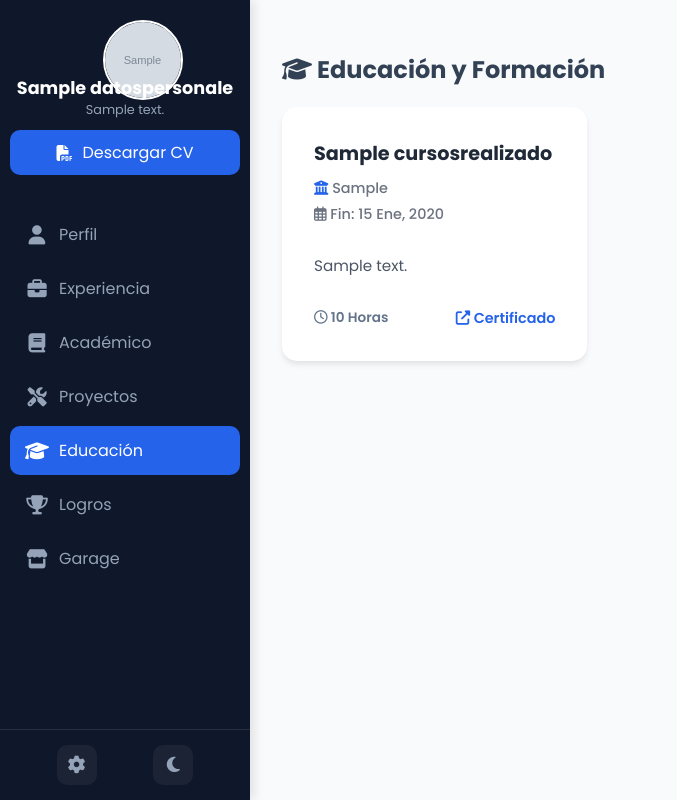
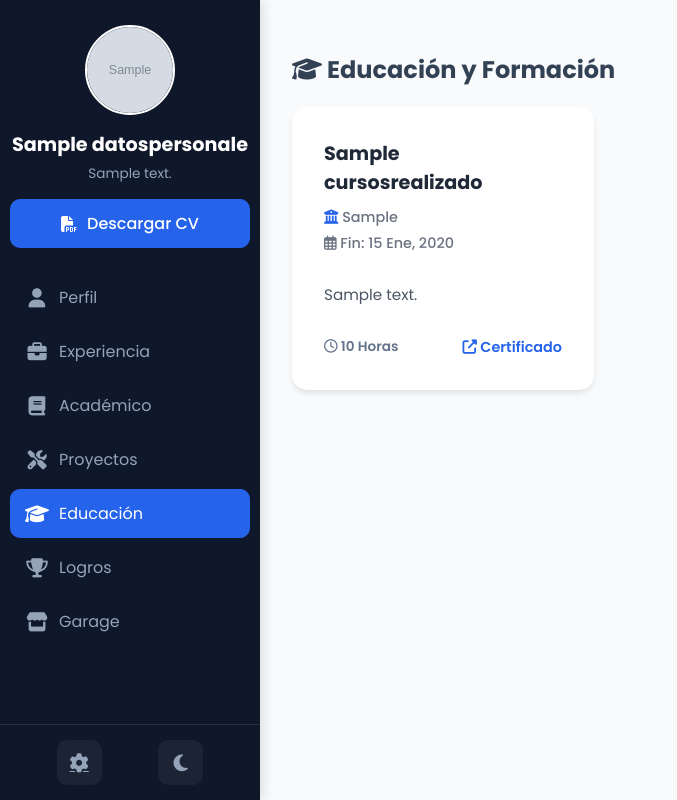
Before and after one commit to alanalava/HOJADEVIDA_ALAN, a Django app: page /cursos/ in a window 1280 px wide. Shown: the whole page, without its empty margins (0-677 px from the left). Run offline with Django 5.2, Linux system fonts and the light colour scheme; tables that the repository leaves empty hold one stand-in row (values such as "Sample post"); grey boxes marked "Sample" are stand-in pictures.

Commit message:
Corrección de Superposición y Texto Invisible

```diff
--- a/Perfil/templates/base.html
+++ b/Perfil/templates/base.html
@@ -12,8 +12,8 @@
         * { box-sizing: border-box; }
 
         :root {
-            --sidebar-width-open: 250px;
-            --sidebar-width-closed: 75px;
+            --sidebar-width-open: 260px;
+            --sidebar-width-closed: 80px;
             --primary: #2563eb;
             --sidebar-bg: #0f172a;
 
@@ -21,8 +21,6 @@
             --bg-card: #ffffff;
             --text-main: #334155;
             --text-muted: #64748b;
-
-            /* Colores para las etiquetas (Tags) */
             --tag-bg: #e2e8f0;
             --tag-text: #475569;
         }
@@ -30,10 +28,8 @@
         body.dark-mode {
             --bg-main: #0b1120;
             --bg-card: #1e293b;
-            --text-main: #e2e8f0;
-            --text-muted: #94a3b8;
-
-            /* Etiquetas en modo oscuro */
+            --text-main: #f8fafc; /* Blanco casi puro */
+            --text-muted: #cbd5e1;
             --tag-bg: #334155;
             --tag-text: #e2e8f0;
         }
@@ -64,51 +60,100 @@
 
         aside:hover { width: var(--sidebar-width-open); }
 
-        .sidebar-header { flex: 0 0 auto; padding: 20px 10px; text-align: center; }
+        /* HEADER: Aquí arreglamos que el nombre se monte en la foto */
+        .sidebar-header {
+            flex: 0 0 auto;
+            padding: 25px 10px;
+            display: flex;
+            flex-direction: column; /* Elementos verticales */
+            align-items: center;    /* Centrados */
+            gap: 15px;              /* ESPACIO OBLIGATORIO ENTRE FOTO Y NOMBRE */
+        }
 
+        /* MENÚ */
         .sidebar-menu {
-            flex: 1 1 auto; min-height: 0; overflow-y: auto; padding: 0 10px; scrollbar-width: none;
+            flex: 1 1 auto;
+            min-height: 0;
+            overflow-y: auto;
+            padding: 0 10px;
+            scrollbar-width: none;
         }
         .sidebar-menu::-webkit-scrollbar { display: none; }
 
-        /* FOOTER HORIZONTAL */
+        /* FOOTER */
         .sidebar-footer {
             flex: 0 0 auto;
             padding: 15px 10px;
             background: var(--sidebar-bg);
             border-top: 1px solid rgba(255,255,255,0.1);
             display: flex;
-            flex-direction: row; /* Uno al lado del otro */
+            flex-direction: row;
             justify-content: space-evenly;
             gap: 10px;
         }
 
-        /* --- ELEMENTOS DE PERFIL --- */
-        .profile-link { display: block; width: 45px; height: 45px; margin: 0 auto 10px; }
-        .avatar-container { width: 100%; height: 100%; border-radius: 50%; overflow: hidden; border: 2px solid white; cursor: pointer; transition: 0.3s;}
+        /* --- FOTO DE PERFIL --- */
+        .profile-link {
+            display: block;
+            flex-shrink: 0; /* No encoger */
+            margin: 0;      /* El margen lo maneja el gap del padre */
+        }
+
+        .avatar-container {
+            width: 50px; height: 50px; /* Tamaño cerrado */
+            border-radius: 50%; overflow: hidden;
+            border: 2px solid white;
+            cursor: pointer;
+            transition: all 0.3s cubic-bezier(0.4, 0, 0.2, 1);
+        }
+
         .avatar-img { width: 100%; height: 100%; object-fit: cover; }
-        aside:hover .avatar-container { width: 80px; height: 80px; }
 
-        .user-info { opacity: 0; max-height: 0; overflow: hidden; transition: 0.3s; margin-bottom: 10px; }
-        aside:hover .user-info { opacity: 1; max-height: 100px; }
-        .user-name { font-weight: 700; font-size: 1.1rem; white-space: nowrap; color: white;}
+        /* Al abrir sidebar, la foto crece */
+        aside:hover .avatar-container { width: 90px; height: 90px; }
 
-        .typewriter { font-size: 0.8rem; color: #94a3b8; display: block; min-height: 1.5em; }
+        /* --- NOMBRE Y ROLES --- */
+        .user-info {
+            text-align: center;
+            opacity: 0;
+            max-height: 0;
+            overflow: hidden;
+            transition: 0.3s ease;
+            width: 100%;
+        }
+        /* Al abrir sidebar, aparece el nombre */
+        aside:hover .user-info {
+            opacity: 1;
+            max-height: 150px; /* Espacio suficiente */
+        }
 
-        /* BOTÓN PDF (Texto blanco forzado) */
+        .user-name {
+            font-weight: 700;
+            font-size: 1.2rem;
+            color: white;
+            margin-bottom: 5px;
+            display: block;
+        }
+
+        .typewriter { font-size: 0.85rem; color: #94a3b8; display: block; min-height: 1.2em; }
+
+        /* BOTÓN PDF */
         .btn-pdf {
             background: var(--primary);
             color: white !important;
             border-radius: 10px;
-            padding: 10px; display: flex; align-items: center; justify-content: center;
-            text-decoration: none; margin-bottom: 15px; transition: 0.2s;
+            padding: 12px;
+            width: 100%;
+            display: flex; align-items: center; justify-content: center;
+            text-decoration: none; transition: 0.2s;
             white-space: nowrap; overflow: hidden;
+            font-weight: 500;
         }
         .btn-pdf:hover { background: #3b82f6; transform: translateY(-2px); }
         .btn-text, .nav-text { display: none; margin-left: 10px; }
         aside:hover .btn-text, aside:hover .nav-text { display: inline-block; }
 
-        /* MENU LINKS */
+        /* NAVEGACIÓN */
         nav a {
             display: flex; align-items: center; padding: 12px; color: #94a3b8; text-decoration: none;
             border-radius: 10px; margin-bottom: 5px; transition: 0.2s; justify-content: center;
@@ -118,49 +163,62 @@
         nav a.active { background: var(--primary); }
         .nav-icon { font-size: 1.2rem; min-width: 24px; text-align: center; }
 
-        /* FOOTER BOTONES */
+        /* BOTONES FOOTER */
         .footer-btn {
             background: rgba(255,255,255,0.05); border: none; color: #94a3b8;
-            width: 40px; height: 40px; border-radius: 10px; cursor: pointer;
+            width: 45px; height: 45px; border-radius: 10px; cursor: pointer;
             display: flex; align-items: center; justify-content: center;
-            transition: 0.2s; font-size: 1.1rem; text-decoration: none;
+            transition: 0.2s; font-size: 1.2rem;
         }
         .footer-btn:hover { background: rgba(255,255,255,0.2); color: white; transform: scale(1.1); }
 
-        /* --- CONTENIDO PRINCIPAL --- */
+        /* --- MAIN --- */
         main { margin-left: var(--sidebar-width-closed); padding: 2rem; transition: margin-left 0.3s; }
         aside:hover + main { margin-left: var(--sidebar-width-open); }
 
-        /* --- ESTILOS TARJETAS (Globales) --- */
+        /* --- TARJETAS Y ARREGLO DE TEXTO INVISIBLE --- */
         .card {
             background: var(--bg-card); padding: 2rem; border-radius: 15px;
             box-shadow: 0 4px 6px -1px rgba(0, 0, 0, 0.1); margin-bottom: 20px;
             color: var(--text-main);
         }
-        .card h1, .card h2, .card h3, .card h4, .card p, .card strong { color: inherit; }
 
-        /* ETIQUETAS (TAGS) - ARREGLO DE "PALABRA FEA" */
+        /* REGLA MAESTRA PARA MODO OSCURO:
+           Fuerza a TODOS los textos a ser blancos si el fondo es oscuro.
+           Esto arregla el "Sobre mí" invisible. */
+        body.dark-mode .card h1,
+        body.dark-mode .card h2,
+        body.dark-mode .card h3,
+        body.dark-mode .card h4,
+        body.dark-mode .card p,
+        body.dark-mode .card span,
+        body.dark-mode .card div,
+        body.dark-mode .card li,
+        body.dark-mode .card label,
+        body.dark-mode .card strong {
+            color: #ffffff !important;
+        }
+
+        /* ETIQUETAS */
         .tag-category {
             background-color: var(--tag-bg);
             color: var(--tag-text);
-            padding: 4px 10px;
-            border-radius: 6px;
-            font-size: 0.85rem;
-            font-weight: 500;
-            display: inline-block;
-            margin-bottom: 10px;
+            padding: 4px 10px; border-radius: 6px; font-size: 0.85rem; font-weight: 500;
+            display: inline-block; margin-bottom: 10px;
+        }
+        /* Arreglo etiqueta en oscuro */
+        body.dark-mode .tag-category {
+            background-color: #334155 !important;
+            color: #ffffff !important;
         }
 
-        /* BOTÓN AZUL DENTRO DE TARJETAS (Arreglo botón vacío) */
+        /* BOTÓN AZUL (VER) */
         .btn-card-action {
             background-color: var(--primary);
-            color: white !important;
-            padding: 8px 15px;
-            border-radius: 8px;
-            text-decoration: none;
-            display: inline-flex; align-items: center; gap: 8px;
-            font-weight: 500; transition: 0.2s;
-            border: none; cursor: pointer;
+            color: white !important; /* Siempre blanco */
+            padding: 8px 15px; border-radius: 8px; text-decoration: none;
+            display: inline-flex; align-items: center; gap: 8px; font-weight: 500;
+            transition: 0.2s; border: none; cursor: pointer;
         }
         .btn-card-action:hover { background-color: #1d4ed8; }
 
@@ -189,10 +247,12 @@
                     {% endif %}
                 </div>
             </a>
+
             <div class="user-info">
-                <div class="user-name">{{ perfil.nombres }}</div>
+                <span class="user-name">{{ perfil.nombres }}</span>
                 <span class="typewriter" id="typewriter-text"></span>
             </div>
+
             <a href="{% url 'cv_completo' %}" target="_blank" class="btn-pdf">
                 <i class="fas fa-file-pdf"></i> <span class="btn-text">Descargar CV</span>
             </a>
@@ -255,6 +315,7 @@
             applyTheme(newTheme); localStorage.setItem('theme', newTheme);
         });
 
+        // SOLO ROLES ESPECÍFICOS
         const roles = ["Seguridad Informática", "{{ perfil.descripcionperfil|default:'Desarrollador Web'|escapejs }}"];
         let roleIndex = 0, charIndex = 0, isDeleting = false;
         const typeElement = document.getElementById('typewriter-text');
```
